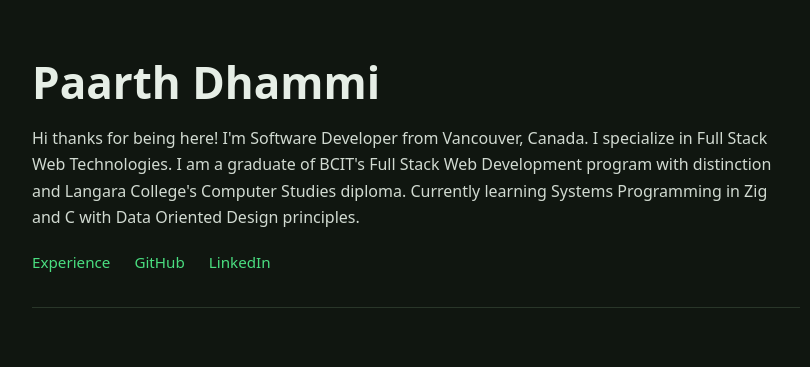
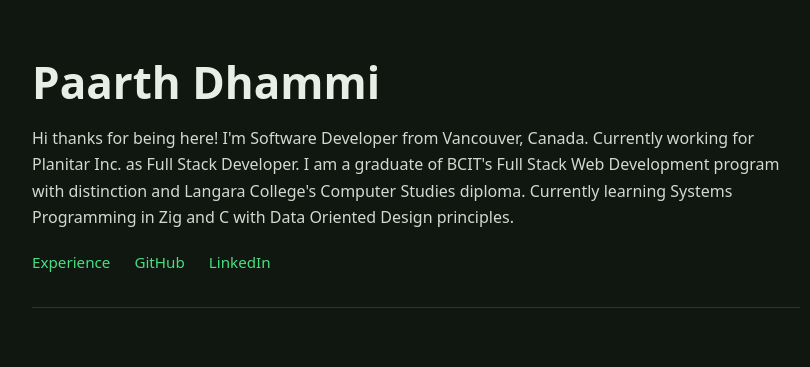
Before and after one commit to paarthd00/portfolio-simple, a plain HTML site: page site/index.html in a window 1280 px wide. Shown: the whole page, without its empty margins (224-1034 px from the left). Drawn offline with Linux system fonts and the light colour scheme.

Commit message:
update copy

```diff
--- a/site/index.html
+++ b/site/index.html
@@ -210,7 +210,7 @@
       <h1>Paarth Dhammi</h1>
       <p>
         Hi thanks for being here!
-        I'm Software Developer from Vancouver, Canada. I specialize in Full Stack Web Technologies. I am a graduate of BCIT's Full Stack Web Development program with distinction and Langara College's Computer Studies diploma.
+        I'm Software Developer from Vancouver, Canada. Currently working for Planitar Inc. as Full Stack Developer. I am a graduate of BCIT's Full Stack Web Development program with distinction and Langara College's Computer Studies diploma.
         Currently learning Systems Programming in Zig and C with Data Oriented Design principles.
       </p>
       <nav class="links">
```
